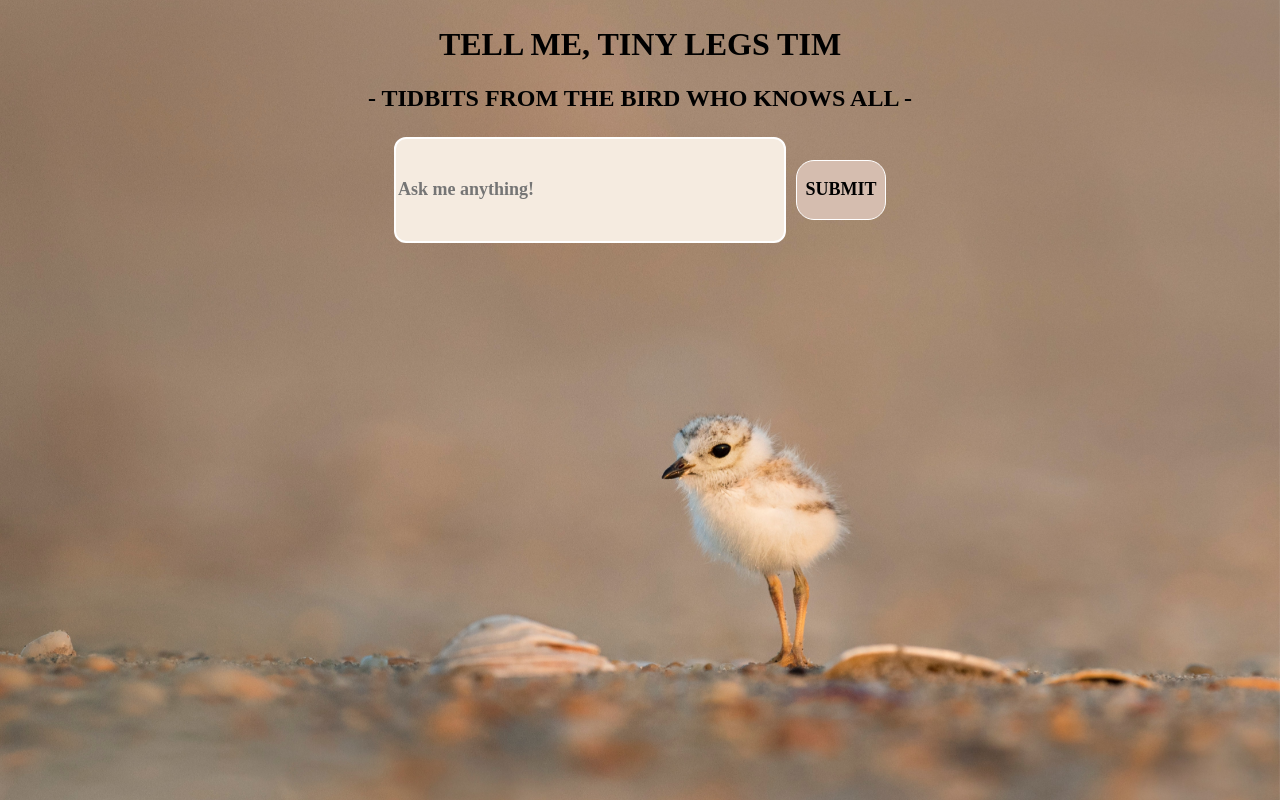
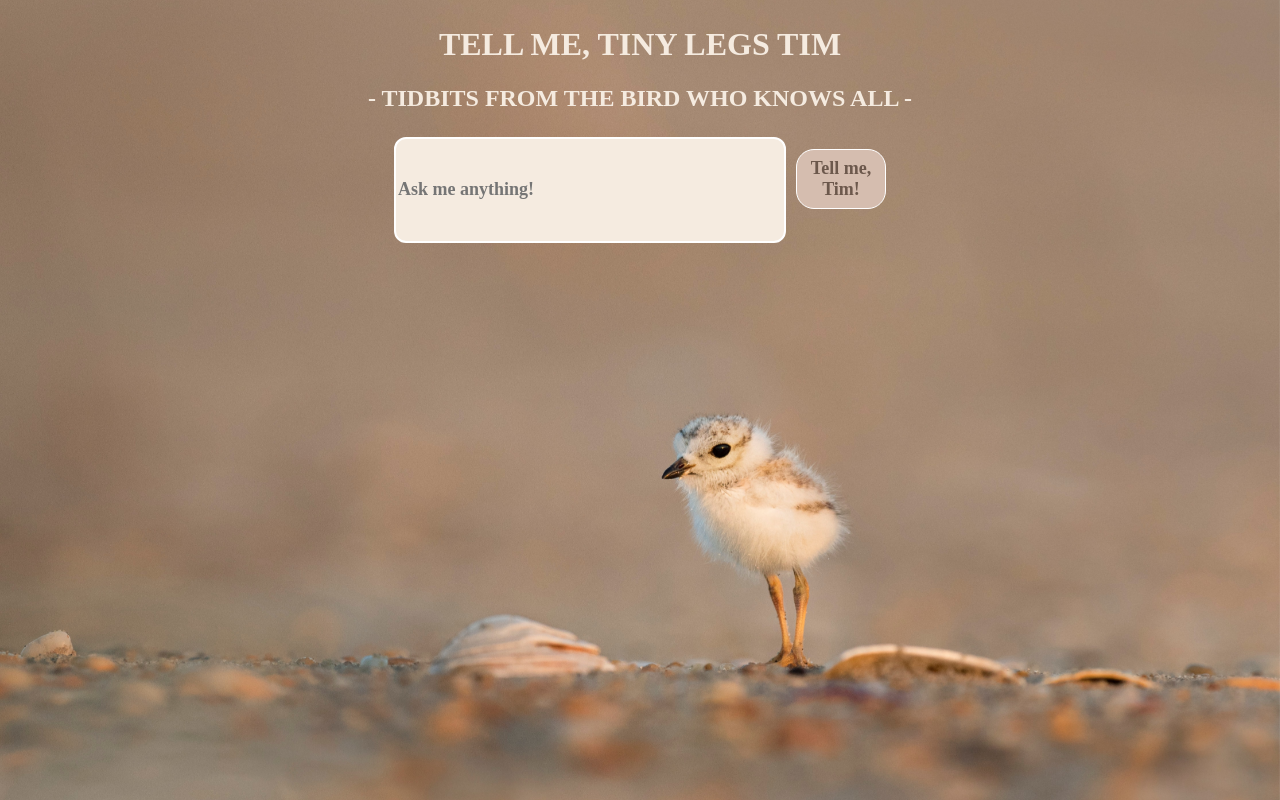
Before and after one commit to AliNooner/tiny-legs-tidbits, a React (Create React App) app: page / in a window 1280 px wide. Built offline with nearby package versions, Linux system fonts and the light colour scheme; a web font is replaced by a local one.

Commit message:
Update color scheme

```diff
--- a/src/Components/Card/Card.css
+++ b/src/Components/Card/Card.css
@@ -1,6 +1,7 @@
 .card {
   box-sizing: border-box;
-  border: 3px solid black;
+  border: 2px solid #d5bdaf;
+  border-radius: 4px;
   padding: 10px;
   overflow-wrap: break-word;
   max-height: 150px;
@@ -17,6 +18,7 @@
 }
 
 .prompt {
+  color: #f5ebe0;
   /* font-size: 1.75em; */
   /* font-weight: bolder; */
 }
--- a/src/Components/Card/Card.js
+++ b/src/Components/Card/Card.js
@@ -5,7 +5,7 @@ const Card = ({ prompt, facts }) => {
     <div className="card">
       <div className="entry">
         <h3 className="prompt">{prompt}</h3>
-        <h3 className="facts">Tim has reported: {facts}</h3>
+        <h3 className="facts">Tim has reported: "{facts}"</h3>
         {console.log(prompt, "pr")}
         {console.log(facts, "fc")}
       </div>
--- a/src/Components/Form/Form.css
+++ b/src/Components/Form/Form.css
@@ -23,5 +23,6 @@ font-size: 18px;
 background-color: #d5bdaf;
 height: 60px;
 width: 90px;
+color: #6c584c;
 /* box-shadow: 6px 8px 10px #BABD8D; */
 }
--- a/src/Components/Form/Form.js
+++ b/src/Components/Form/Form.js
@@ -40,7 +40,7 @@ class Form extends Component {
           required
           />
 
-          <button className='submit-btn'>SUBMIT</button>
+          <button className='submit-btn'>Tell me, Tim!</button>
         </form>
     )
   }
--- a/src/index.css
+++ b/src/index.css
@@ -30,5 +30,6 @@ code {
 
 .title {
   padding-top: 5px;
+  color: #f5ebe0;
   /* font-size: 1em; */
 }
```
